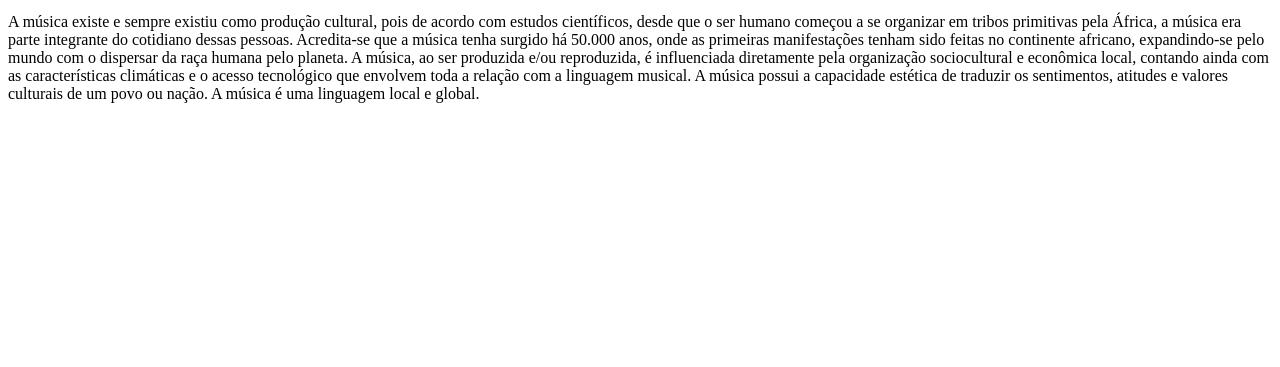
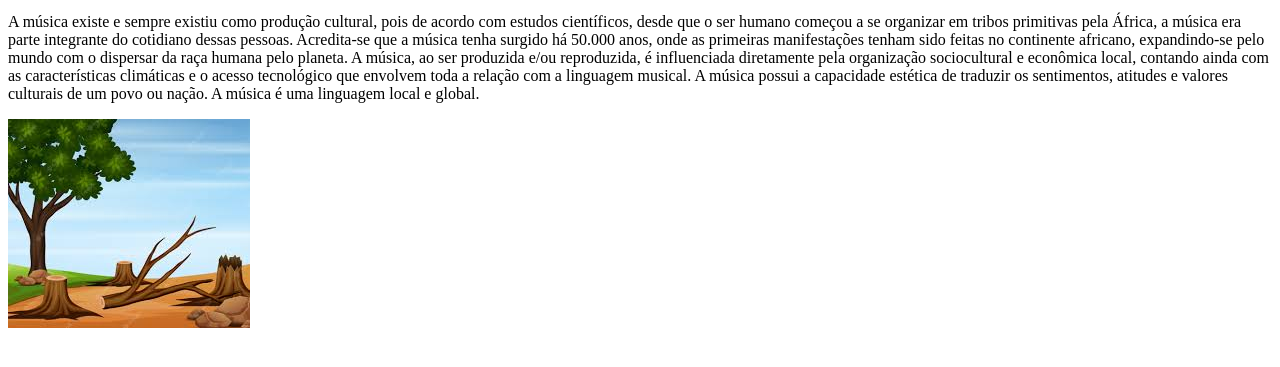
Before and after one commit to Jordocreu/brasil, a plain HTML site: page index.html in a window 1280 px wide. Shown: the part 155-522 px from the top of the page. Drawn offline with Linux system fonts and the light colour scheme.

Commit message:
14-03-2023

```diff
--- a/index.html
+++ b/index.html
@@ -25,9 +25,7 @@
             características climáticas e o acesso tecnológico que envolvem toda a relação com a linguagem musical. A música possui a
             capacidade estética de traduzir os sentimentos, atitudes e valores culturais de um povo ou nação. A música é uma
             linguagem local e global.</p>
-
-
-
+<img src="images.jpeg" alt="nota musical">
 
 
 </body>
```
Also changed, not shown: images.jpeg (added).
